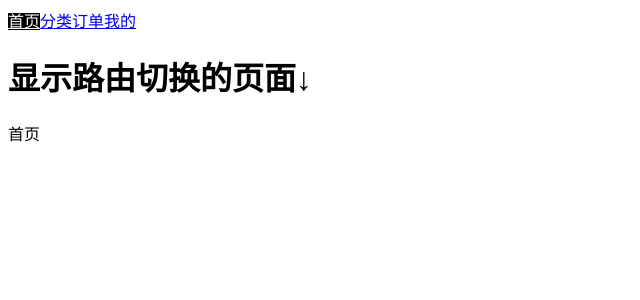
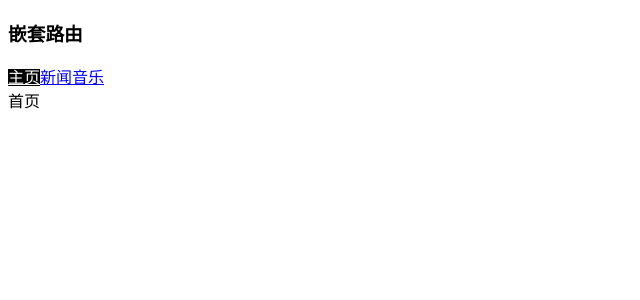
Before and after one commit to Disney-Princesses/vue-day9, a Vue app: page /#/home in a window 1280 px wide. Shown: the top 300 px of the page, without its empty margins (0-640 px from the left). Built offline with nearby package versions, Linux system fonts and the light colour scheme.

Commit message:
完成了附加练习2

```diff
--- a/src/App.vue
+++ b/src/App.vue
@@ -3,17 +3,21 @@
     <!-- 模拟hash路由实现 -->
     <!-- <HashRouter></HashRouter> -->
     <!-- 附加练习_1.切换页面 -->
-    <SwitchPage></SwitchPage>
+    <!-- <SwitchPage></SwitchPage> -->
+    <!-- 附加练习_2.二级路由嵌套 -->
+    <NestRouter></NestRouter>
   </div>
 </template>
 
 <script>
 import HashRouter from '@/HashRouter.vue'
 import SwitchPage from '@/SwitchPage.vue'
+import NestRouter from '@/NestRouter.vue'
 export default {
   components: {
     HashRouter,
-    SwitchPage
+    SwitchPage,
+    NestRouter
   }
 }
 </script>
--- /dev/null
+++ b/src/NestRouter.vue
@@ -0,0 +1,20 @@
+<template>
+    <div>
+        <h3>嵌套路由</h3>
+        <router-link to="/home">主页</router-link>
+        <router-link to="/news">新闻</router-link>
+        <router-link to="/music">音乐</router-link>
+
+        <router-view></router-view>
+    </div>
+</template>
+
+<script>
+export default {
+
+}
+</script>
+
+<style>
+
+</style>
--- /dev/null
+++ b/src/views/ChinaMusic.vue
@@ -0,0 +1,15 @@
+<template>
+  <div>
+    国内的音乐
+  </div>
+</template>
+
+<script>
+export default {
+
+}
+</script>
+
+<style>
+
+</style>
--- /dev/null
+++ b/src/views/Music.vue
@@ -0,0 +1,19 @@
+<template>
+  <div>
+    <h2>音乐-改变人生</h2>
+    <router-link to="/music/musichome">音乐的主页</router-link>
+    <router-link to="/music/chinamusic">国内的音乐</router-link>
+    <router-link to="/music/othermusic">国外的音乐</router-link>
+    <router-view></router-view>
+  </div>
+</template>
+
+<script>
+export default {
+
+}
+</script>
+
+<style>
+
+</style>
--- /dev/null
+++ b/src/views/MusicHome.vue
@@ -0,0 +1,15 @@
+<template>
+  <div>
+    音乐的主页
+  </div>
+</template>
+
+<script>
+export default {
+
+}
+</script>
+
+<style>
+
+</style>
--- /dev/null
+++ b/src/views/News.vue
@@ -0,0 +1,15 @@
+<template>
+  <div>
+    新闻
+  </div>
+</template>
+
+<script>
+export default {
+
+}
+</script>
+
+<style>
+
+</style>
--- /dev/null
+++ b/src/views/OtherMusic.vue
@@ -0,0 +1,15 @@
+<template>
+  <div>
+    国外的音乐
+  </div>
+</template>
+
+<script>
+export default {
+
+}
+</script>
+
+<style>
+
+</style>
```
Also changed, not shown: src/main.js (+27 -0 lines).
